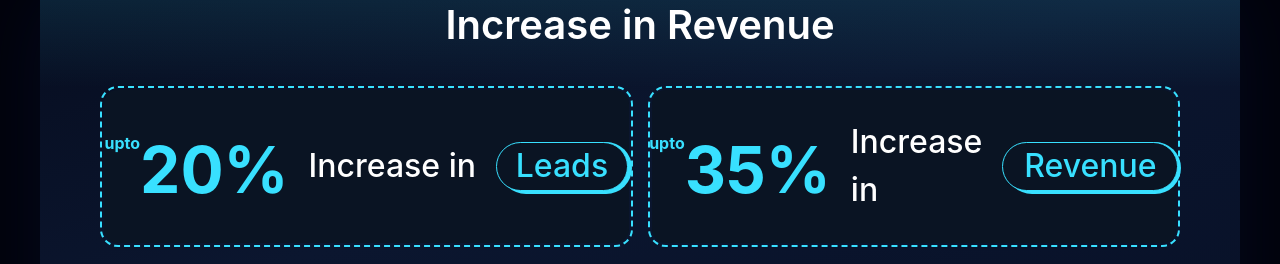
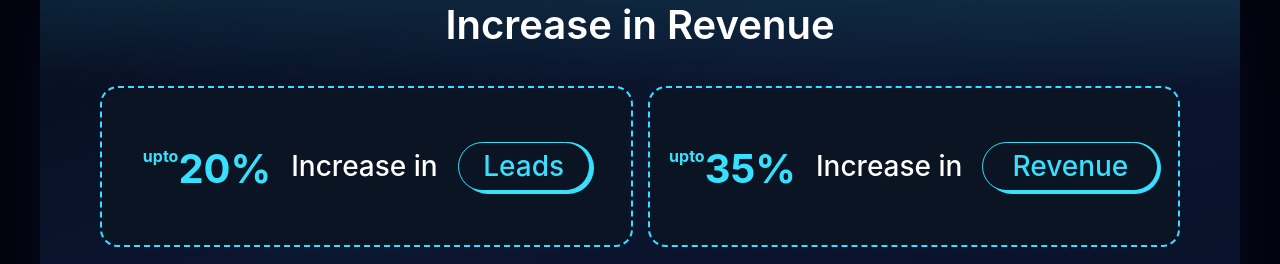
Before and after one commit to coding1100/Appointment-Setter-LandingPage, a Next.js app: page / in a window 1280 px wide. Shown: the part 3277-3541 px from the top of the page. Built offline with nearby package versions, Linux system fonts and the light colour scheme.

Commit message:
responsiveness fixes

```diff
--- a/app/Components/Navbar.tsx
+++ b/app/Components/Navbar.tsx
@@ -18,7 +18,7 @@ const NavBar: FC<Navbarprops> = ({}) => {
           <span className="hidden md:inline">AI APPOINTMENT SETTER</span>
         </Link>
 
-        <div className="hidden items-center space-x-10 text-sm font-medium text-[#C6CBE3] md:flex">
+        <div className="hidden items-center space-x-10 text-sm font-medium text-[#C6CBE3] lg:flex">
           <Link href="/product" className="transition hover:text-white">
             Product
           </Link>
--- a/app/page.tsx
+++ b/app/page.tsx
@@ -81,36 +81,36 @@ export default function LandingPage() {
               </h3>
 
               <div className="relative mx-auto flex md:flex-row flex-col md:gap-8 gap-6 justify-center max-w-4xl"></div>
-              <div className="grid md:grid-cols-2 grid-cols-1 gap-[23px]">
+              <div className="grid lg:grid-cols-2 grid-cols-1 gap-[23px]">
                 <div className="w-full sm:pt-0 pt-5 sm:pb-0 pb-5 sm:h-[153px] outline-2 outline-offset-2 outline-dashed outline-[#38E0FF] bg-[#0A1423] rounded-[14px] flex sm:flex-row flex-col justify-center items-center gap-5">
-                  <p className="md:text-[64px] md:leading-none leading-[42px] text-[40px] font-bold text-[#38E0FF]">
+                  <p className="2xl:text-[64px] xl:[60px] lg:[55px] md:[50px] md:leading-none leading-[42px] text-[40px] font-bold text-[#38E0FF]">
                     <span className="text-base align-text-top">upto</span>
                     20%
                   </p>
-                  <p className="md:text-[32px] text-[24px] font-medium text-white">
+                  <p className="2xl:text-[32px] xl:text-[28px] lg:text-[26px] text-[24px] font-medium text-white">
                     Increase in
                   </p>
                   <div className="relative z-30">
                     <div className="absolute z-10 left-1 w-[132px] h-[52px] bg-[#38e0ff] rounded-full "></div>
                     <div className="relative z-20 rounded-full bg-[#0A1423] h-[49px] flex justify-center items-center w-[132px] border border-[#38E0FF] ">
-                      <p className="md:text-[32px] text-[24px] font-medium text-[#38e0ff]">
+                      <p className="2xl:text-[32px] xl:text-[28px] lg:text-[26px] text-[24px] font-medium text-[#38e0ff]">
                         Leads
                       </p>
                     </div>
                   </div>
                 </div>
                 <div className="w-full sm:mb-0 mb-5 sm:pt-0 pt-5 sm:pb-0 pb-5 sm:h-[153px] outline-2 outline-offset-2 outline-dashed outline-[#38E0FF] bg-[#0A1423] rounded-[14px] flex sm:flex-row flex-col justify-center items-center gap-5">
-                  <p className="md:text-[64px] md:leading-none leading-[42px] text-[40px] font-bold text-[#38E0FF]">
+                  <p className="2xl:text-[64px] xl:[60px] lg:[55px] md:[50px] md:leading-none leading-[42px] text-[40px] font-bold text-[#38E0FF]">
                     <span className="text-base align-text-top">upto</span>
                     35%
                   </p>
-                  <p className="md:text-[32px] text-[24px] font-medium text-white">
+                  <p className="2xl:text-[32px] xl:text-[28px] lg:text-[26px] text-[24px] font-medium text-white">
                     Increase in
                   </p>
                   <div className="relative z-30">
                     <div className="absolute z-10 left-1 w-[175px] h-[52px] bg-[#38e0ff] rounded-full "></div>
                     <div className="relative z-20 rounded-full bg-[#0A1423] h-[49px] flex justify-center items-center w-[176px] border border-[#38E0FF] ">
-                      <p className="md:text-[32px] text-[24px] font-medium text-[#38e0ff]">
+                      <p className="2xl:text-[32px] xl:text-[28px] lg:text-[26px] text-[24px] font-medium text-[#38e0ff]">
                         Revenue
                       </p>
                     </div>
```
